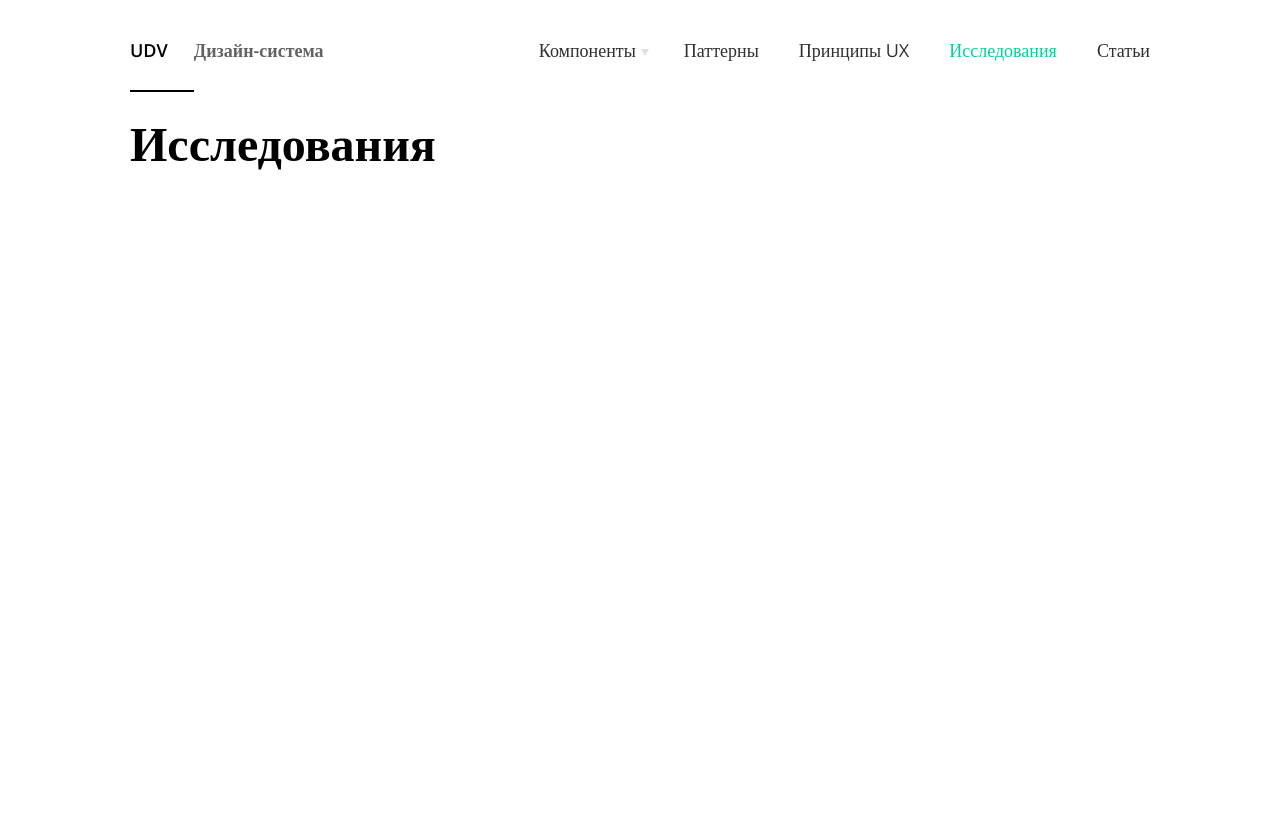
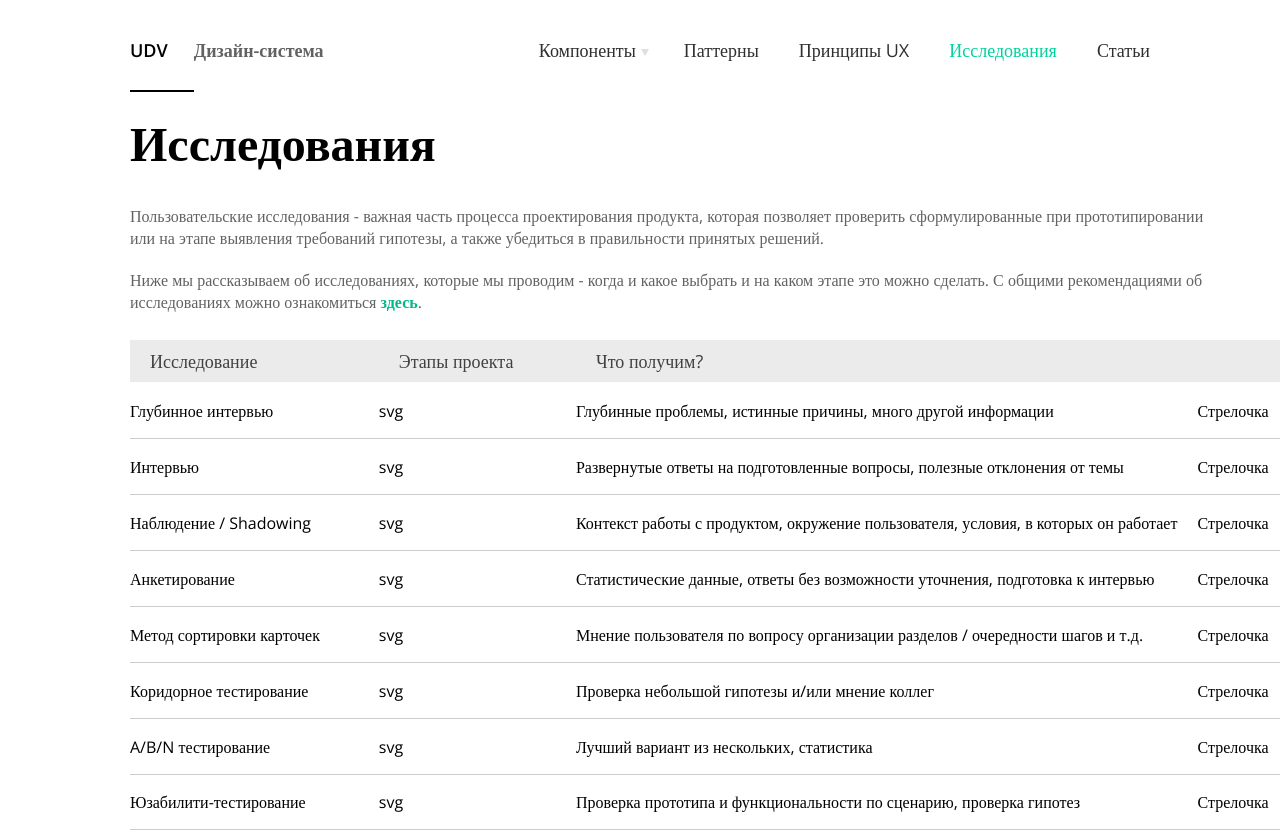
Before and after one commit to MakzaR/udv-design-system, a React (Create React App) app: page /research in a window 1280 px wide. Before the commit the page ends 800 px from the top, so only its background shows below. Built offline with nearby package versions, Linux system fonts and the light colour scheme.

Commit message:
added research page but with table only

```diff
--- a/src/components/pages/Articles/Articles.module.css
+++ b/src/components/pages/Articles/Articles.module.css
@@ -61,8 +61,8 @@ svg {
 
 .articles {
     grid-area: articles;
-    display: flex;
-    flex-wrap: wrap;
+    display: grid;
+    grid-template-columns: repeat(auto-fill, minmax(802px, 1fr));
     padding-left: 130px;
     background-color: #F3F3F3;
 }
--- a/src/components/pages/Research/Research.js
+++ b/src/components/pages/Research/Research.js
@@ -1,6 +1,7 @@
 import React from "react";
 
 import Navbar from "../../Navbar";
+import Table from "./Table/Table";
 
 import styles from "./Research.module.css";
 
@@ -13,7 +14,21 @@ export default function Research() {
                 <div className={styles.heading}>
                     Исследования
                 </div>
-
+                <div className={styles.info}>
+                    <div className={styles.info_text}>
+                        Пользовательские исследования - важная часть процесса проектирования продукта, которая
+                        позволяет проверить сформулированные при прототипировании или на этапе выявления требований
+                        гипотезы, а также убедиться в правильности принятых решений.
+                    </div>
+                    <div>
+                        Ниже мы рассказываем об исследованиях, которые мы проводим - когда и какое выбрать и на каком
+                        этапе это можно сделать. С общими рекомендациями об исследованиях можно
+                        ознакомиться <a target="_blank" rel="noreferrer" href="https://www.youtube.com/watch?v=dQw4w9WgXcQ">здесь</a>.
+                    </div>
+                </div>
+                <div  className={styles.table}>
+                    <Table/>
+                </div>
             </div>
         </div>
     )
--- a/src/components/pages/Research/Research.module.css
+++ b/src/components/pages/Research/Research.module.css
@@ -23,9 +23,11 @@
     grid-area: content;
     display: grid;
     grid-template-areas: "heading"
-                         "filters"
-                         "articles";
-    grid-auto-rows: 75px 65px auto;
+                         "info"
+                         "table"
+                         "note";
+    grid-auto-rows: 75px 150px auto auto;
+    margin-left: 130px;
 }
 
 .heading {
@@ -35,6 +37,29 @@
     font-size: 48px;
     line-height: 65px;
     color: #000000;
-    margin-left: 130px;
     margin-top: 10px;
 }
+
+.info {
+    grid-area: info;
+    color: #626262;
+    max-width: 1075px;
+    margin-top: 30px;
+    font-size: 16px;
+    line-height: 22px;
+}
+
+.info_text {
+    margin-bottom: 20px;
+}
+
+a {
+    text-decoration: none;
+    color: #00B98A;
+    font-weight: 600;
+}
+
+.table {
+    grid-area: table;
+    padding-top: 15px;
+}
--- /dev/null
+++ b/src/components/pages/Research/Table/Table.js
@@ -0,0 +1,70 @@
+import React from "react";
+
+import styles from "./Table.module.css";
+
+export default function Table() {
+    return (
+        <div>
+            <table>
+                <thead>
+                <tr>
+                    <th className={styles.firstColumn}>Исследование</th>
+                    <th className={styles.secondColumn}>Этапы проекта</th>
+                    <th className={styles.thirdColumn}>Что получим?</th>
+                    <th className={styles.fourthColumn}/>
+                </tr>
+                </thead>
+                <tbody>
+                <tr>
+                    <td className={styles.firstColumn}>Глубинное интервью</td>
+                    <td className={styles.secondColumn}>svg</td>
+                    <td className={styles.thirdColumn}>Глубинные проблемы, истинные причины, много другой информации</td>
+                    <td className={styles.fourthColumn}>Стрелочка</td>
+                </tr>
+                <tr>
+                    <td>Интервью</td>
+                    <td>svg</td>
+                    <td>Развернутые ответы на подготовленные вопросы, полезные отклонения от темы</td>
+                    <td>Стрелочка</td>
+                </tr>
+                <tr>
+                    <td>Наблюдение / Shadowing</td>
+                    <td>svg</td>
+                    <td>Контекст работы с продуктом, окружение пользователя, условия, в которых он работает</td>
+                    <td>Стрелочка</td>
+                </tr>
+                <tr>
+                    <td>Анкетирование</td>
+                    <td>svg</td>
+                    <td>Статистические данные, ответы без возможности уточнения, подготовка к интервью</td>
+                    <td>Стрелочка</td>
+                </tr>
+                <tr>
+                    <td>Метод сортировки карточек</td>
+                    <td>svg</td>
+                    <td>Мнение пользователя по вопросу организации разделов / очередности шагов и т.д.</td>
+                    <td>Стрелочка</td>
+                </tr>
+                <tr>
+                    <td>Коридорное тестирование</td>
+                    <td>svg</td>
+                    <td>Проверка небольшой гипотезы и/или мнение коллег</td>
+                    <td>Стрелочка</td>
+                </tr>
+                <tr>
+                    <td>A/B/N тестирование</td>
+                    <td>svg</td>
+                    <td>Лучший вариант из нескольких, статистика</td>
+                    <td>Стрелочка</td>
+                </tr>
+                <tr>
+                    <td>Юзабилити-тестирование</td>
+                    <td>svg</td>
+                    <td>Проверка прототипа и функциональности по сценарию, проверка гипотез</td>
+                    <td>Стрелочка</td>
+                </tr>
+                </tbody>
+            </table>
+        </div>
+    )
+}
--- /dev/null
+++ b/src/components/pages/Research/Table/Table.module.css
@@ -0,0 +1,56 @@
+table {
+    border-spacing: 0;
+}
+
+th {
+    height: 42px;
+    font-weight: 400;
+    font-size: 18px;
+    line-height: 25px;
+    text-align: start;
+    background-color: #EBEBEB;
+    color: #414141;
+    padding-left: 20px;
+}
+
+td {
+    height: 56px;
+    border-top: 1px solid #CDCDCD;
+}
+
+tr:first-child td{
+    border-top: 1px solid transparent;
+}
+
+tr:last-child td{
+    border-bottom: 1px solid #CDCDCD;
+}
+
+tr:hover td {
+    background-color: #F0F0F0;
+    border-top: 1px solid transparent;
+}
+
+tr:hover + tr td {
+    border-top: 1px solid transparent;
+}
+
+tr:last-child:hover td{
+    border-bottom: 1px solid transparent;
+}
+
+.firstColumn {
+    width: 330px;
+}
+
+.secondColumn {
+    width: 275px;
+}
+
+.thirdColumn {
+    width: 950px;
+}
+
+.fourthColumn {
+    width: 90px;
+}
```
